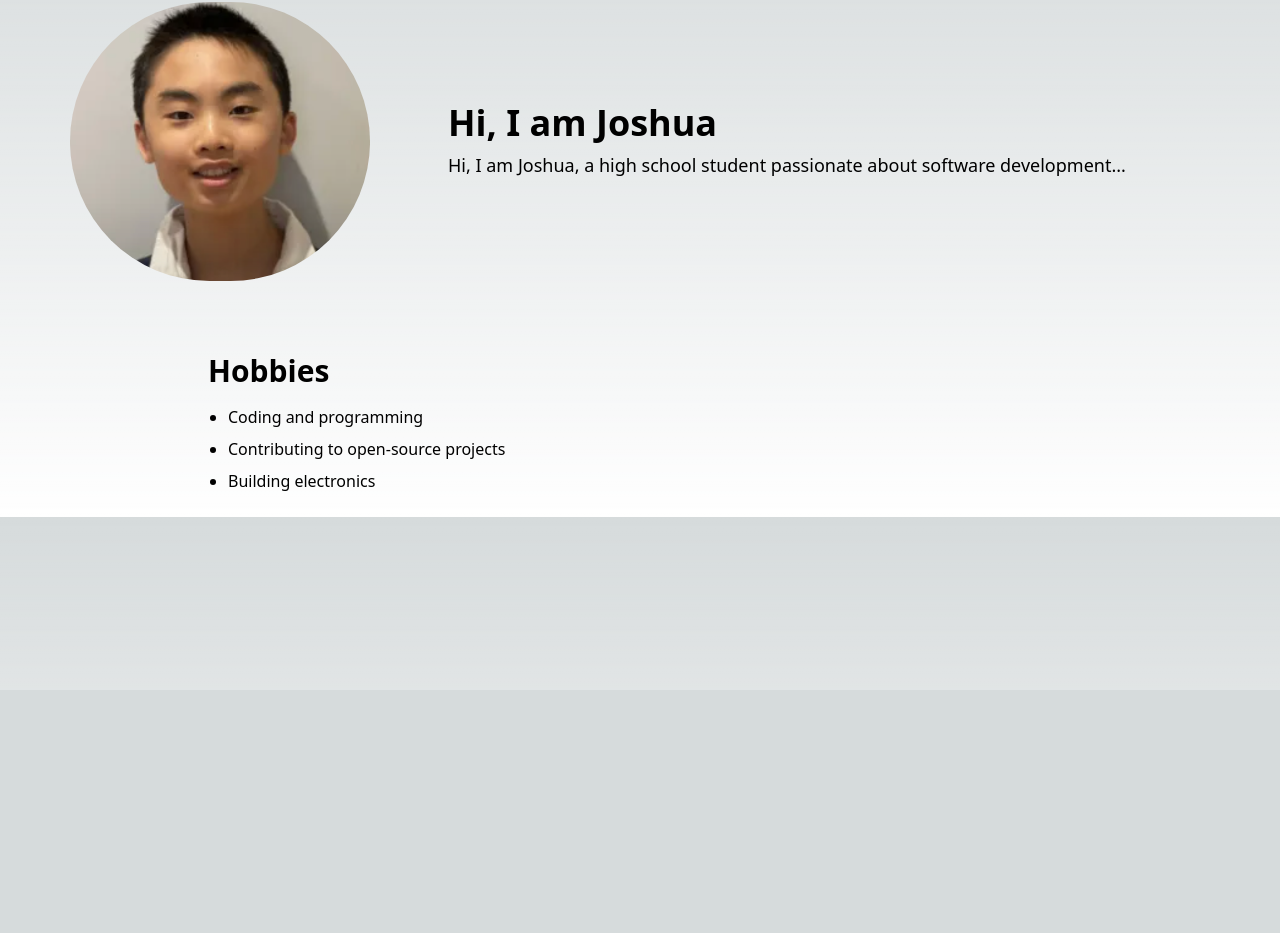
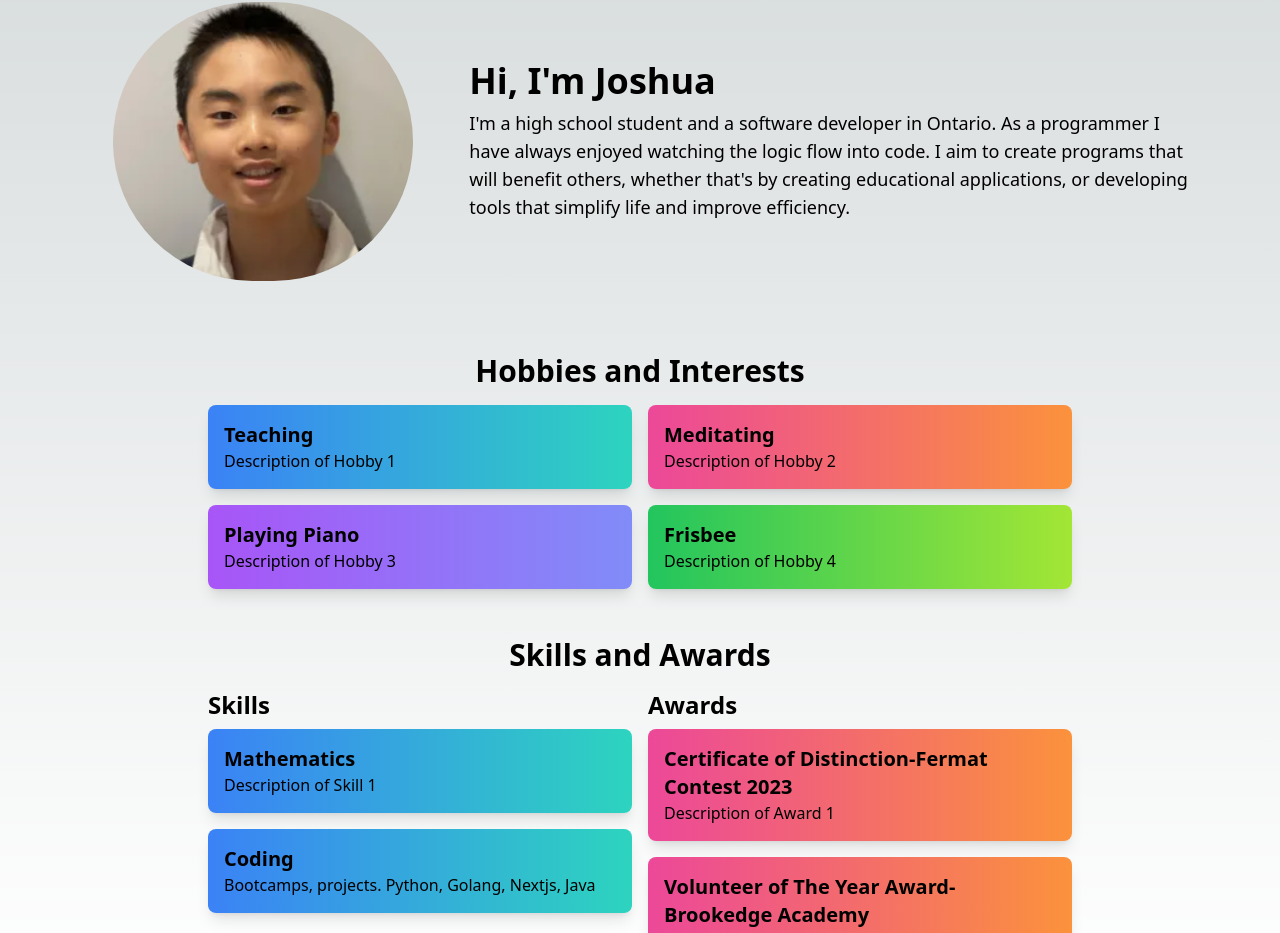
Before and after one commit to JoshuaChou10/portfolio, a Next.js app: page /about in a window 1280 px wide. Shown: the part 110-1043 px from the top of the page. Before the commit the page ends 800 px from the top, so only its background shows below. Built offline with nearby package versions, Linux system fonts and the light colour scheme.

Commit message:
Added hobbies, and skills/awards to about.tsx

```diff
--- a/app/globals.css
+++ b/app/globals.css
@@ -6,13 +6,15 @@
   --foreground-rgb: 0, 0, 0;
   --background-start-rgb: 214, 219, 220;
   --background-end-rgb: 255, 255, 255;
+
 }
 
 @media (prefers-color-scheme: dark) {
   :root {
     --foreground-rgb: 255, 255, 255;
-    --background-start-rgb: 0, 0, 0;
-    --background-end-rgb: 0, 0, 0;
+    --background-start-rgb: 0, 23, 52;
+    --background-end-rgb: 0, 23, 52;
+
   }
 }
 
@@ -24,4 +26,6 @@ body {
       rgb(var(--background-end-rgb))
     )
     rgb(var(--background-start-rgb));
+
+
 }
--- a/app/page.tsx
+++ b/app/page.tsx
@@ -4,14 +4,15 @@ import Head from "next/head";
 import { useEffect, useState } from 'react';
 import Navbar from '../components/navbar';
 import styles from '../styles.module.css';
-
+//relief exchange github
+// https://github.com/AritroSaha10/ReliefExchange-ICS4U/tree/ce97ac9770ed0dded6ecdace65ab861707565b3e
 const Home = () => {
   const [animate] = useState(true);
   const projects = [
 
     { title: 'Relief Exchange', description: 'Designed to alleviate poverty, this platform provides a connection for donors and those in need. It facilitates an impactful exchange of recourses, easily reaching the underprivileged and those willing to help. I worked on both the backend and frontend, utilizing Golang, Next.js and Firebase. ', imageUrl: '/relief-ex.png' ,link:"https://reliefexchange.aritrosaha.ca/"},
-    { title: 'Grade Genius', description: 'A course manager app utilizing Flask, SQl and Javascript. Allows students to track course assessments, grades, goals, study times and notes. ', imageUrl: '/grade-genius.png' ,link:'https://gradegenius.joshuachou.com'},
-    { title: 'Learn Chemistry-Brookedge Academy', description: "An interactive app developed for Brookedge Academy. Complete with quizzes and lessons. Posted on Brookedge Academy's main website, and used in the Young Chemists Workshop. ", imageUrl: '/chem.png' ,link:'https://learn-chemistry.joshuac16.repl.co/'},
+    { title: 'Grade Genius', description: 'A comprehensive course manager app utilizing Flask, SQl and Javascript. Allows students to track course assessments, grades, goals, study times and notes. ', imageUrl: '/grade-genius.png' ,link:'https://gradegenius.joshuachou.com'},
+    { title: 'Learn Chemistry-Brookedge Academy', description: "An interactive app developed for Brookedge Academy. I was awarded the volunteer of the year award by the Academy for the development of this app.  Complete with quizzes and lessons. Posted on Brookedge Academy's main website, and used in the Young Chemists Workshop. ", imageUrl: '/chem.png' ,link:'https://learn-chemistry.joshuac16.repl.co/'},
 
   ];
   return (
@@ -40,7 +41,7 @@ const Home = () => {
     <div key={project.title} className={`flex ${index % 2 === 0 ? 'flex-row' : 'flex-row-reverse'} items-center my-8`}>
 
       {/* Project Image */}
-      <a target='_blank' rel="noopener noreferrer" href={project.link} className="w-full md:w-1/2 hover:translate-y-[-5px] transition-transform duration-300">
+      <a target='_blank' rel="noopener noreferrer" href={project.link} className="w-full md:w-1/2 hover:translate-y-[-10px] transition-transform duration-300">
         <img className="w-full h-auto object-cover" src={project.imageUrl} alt={project.title} />
       </a>
 
--- a/components/navbar.tsx
+++ b/components/navbar.tsx
@@ -3,7 +3,7 @@ import Link from 'next/link';
 
 const Navbar = () => {
   return (
-    <nav className="bg-gray-900 rounded-lg w-full">
+    <nav className="bg-blue-900 rounded-lg w-full">
       <div className="flex justify-between items-center h-16 px-4 sm:px-6 lg:px-8">
         <Link href="/" legacyBehavior>
           <a className="text-white font-bold">Joshua</a>
@@ -12,7 +12,6 @@ const Navbar = () => {
           <Link href="/" legacyBehavior><a className="text-gray-300 hover:text-white">Home</a></Link>
           <Link href="/about" legacyBehavior><a className="text-gray-300 hover:text-white">About</a></Link>
           <Link href="/experience" legacyBehavior><a className="text-gray-300 hover:text-white">Experience</a></Link>
-          <Link href="/skills-awards" legacyBehavior><a className="text-gray-300 hover:text-white">Skills & Awards</a></Link>
           <Link href="/projects" legacyBehavior><a className="text-gray-300 hover:text-white">Projects</a></Link>
         </div>
         <Link href="/contact" legacyBehavior>
--- a/pages/about.tsx
+++ b/pages/about.tsx
@@ -9,7 +9,7 @@ const About = () => {
         <title>About</title>
       </Head>
       <Navbar />
-      <main className="flex flex-col md:flex-row md:justify-center md:items-center md:space-x-6 my-12 mx-auto px-4">
+      <main className="flex flex-col md:flex-row md:justify-center md:items-center md:space-x-6 my-12 mx-auto px-20">
         {/* Image section */}
         <div className="md:w-1/3 flex justify-center mb-6 md:mb-0">
           <Image
@@ -23,25 +23,79 @@ const About = () => {
         </div>
         {/* Description section */}
         <div className="md:w-2/3 text-center md:text-left">
-          <h1 className="text-4xl font-bold">Hi, I am Joshua</h1>
+          <h1 className="text-4xl font-bold">Hi,  I'm Joshua</h1>
           <p className="mt-2 text-lg">
             {/* Add your description here */}
-            Hi, I am Joshua, a high school student passionate about software development...
+           I'm a high school student and a software developer in Ontario. As a programmer I have always enjoyed watching the logic flow into code.
+           I aim to create programs that will benefit others, whether that's by creating educational applications, or developing tools that simplify life and improve efficiency.
           </p>
         </div>
       </main>
-      <section className=" py-6">
-        <div className="max-w-4xl mx-auto px-4">
-          <h2 className="text-3xl font-bold text-center md:text-left">Hobbies</h2>
-          <ul className="list-disc pl-5 mt-4 space-y-2">
-            {/* List your hobbies here */}
-            <li>Coding and programming</li>
-            <li>Contributing to open-source projects</li>
-            <li>Building electronics</li>
-            {/* Add more as needed */}
-          </ul>
+      <section className="py-6">
+  <div className="max-w-4xl mx-auto px-4">
+    <h2 className="text-3xl font-bold text-center">Hobbies and Interests</h2>
+    <div className="mt-4 grid grid-cols-1 md:grid-cols-2 gap-4">
+      {/* Hobbies: Repeat for each hobby */}
+      <div className="hobby-box bg-gradient-to-r from-blue-500 to-teal-400 rounded-lg p-4 shadow-lg">
+        <h3 className="text-xl font-bold">Teaching</h3>
+        <p>Description of Hobby 1</p>
+      </div>
+      <div className="hobby-box bg-gradient-to-r from-pink-500 to-orange-400 rounded-lg p-4 shadow-lg">
+        <h3 className="text-xl font-bold">Meditating</h3>
+        <p>Description of Hobby 2</p>
+      </div>
+      <div className="hobby-box bg-gradient-to-r from-purple-500 to-indigo-400 rounded-lg p-4 shadow-lg">
+        <h3 className="text-xl font-bold">Playing Piano</h3>
+        <p>Description of Hobby 3</p>
+      </div>
+      <div className="hobby-box bg-gradient-to-r from-green-500 to-lime-400 rounded-lg p-4 shadow-lg">
+        <h3 className="text-xl font-bold">Frisbee</h3>
+        <p>Description of Hobby 4</p>
+      </div>
+    </div>
+  </div>
+</section>
+<section className="py-6">
+  <div className="max-w-4xl mx-auto px-4">
+    <h2 className="text-3xl font-bold text-center">Skills and Awards</h2>
+    <div className="mt-4 flex flex-col md:flex-row gap-4">
+
+      {/* Skills Section */}
+      <div className="flex-1">
+        <h3 className="text-2xl font-bold text-center md:text-left">Skills</h3>
+        <div className="grid grid-cols-1 md:grid-cols-1 gap-4 mt-2">
+          {/* Repeat for each skill */}
+          <div className="skill-box bg-gradient-to-r from-blue-500 to-teal-400 rounded-lg p-4 shadow-lg">
+            <h4 className="text-xl font-bold">Mathematics</h4>
+            <p>Description of Skill 1</p>
+          </div>
+          <div className="skill-box bg-gradient-to-r from-blue-500 to-teal-400 rounded-lg p-4 shadow-lg">
+            <h4 className="text-xl font-bold">Coding</h4>
+            <p>Bootcamps, projects. Python, Golang, Nextjs, Java</p>
+          </div>
         </div>
-      </section>
+      </div>
+
+      {/* Awards Section */}
+      <div className="flex-1">
+        <h3 className="text-2xl font-bold text-center md:text-left">Awards</h3>
+        <div className="grid grid-cols-1 md:grid-cols-1 gap-4 mt-2">
+          {/* Repeat for each award */}
+          <div className="award-box bg-gradient-to-r from-pink-500 to-orange-400 rounded-lg p-4 shadow-lg">
+            <h4 className="text-xl font-bold">Certificate of Distinction-Fermat Contest 2023</h4>
+            <p>Description of Award 1</p>
+          </div>
+          <div className="award-box bg-gradient-to-r from-pink-500 to-orange-400 rounded-lg p-4 shadow-lg">
+            <h4 className="text-xl font-bold">Volunteer of The Year Award-Brookedge Academy</h4>
+            <p>Description of Award 2</p>
+          </div>
+        </div>
+      </div>
+
+    </div>
+  </div>
+</section>
+
     </>
   );
 };
--- /dev/null
+++ b/pages/experience.tsx
@@ -0,0 +1,17 @@
+import Image from 'next/image';
+import Head from 'next/head';
+import Navbar from '../components/navbar';
+import '../app/globals.css'
+const Experience = () => {
+  return (
+    <>
+      <Head>
+        <title>Experience</title>
+      </Head>
+      <Navbar />
+
+    </>
+  );
+};
+
+export default Experience;
```
Also changed, not shown: pages/exp.tsx (deleted).
